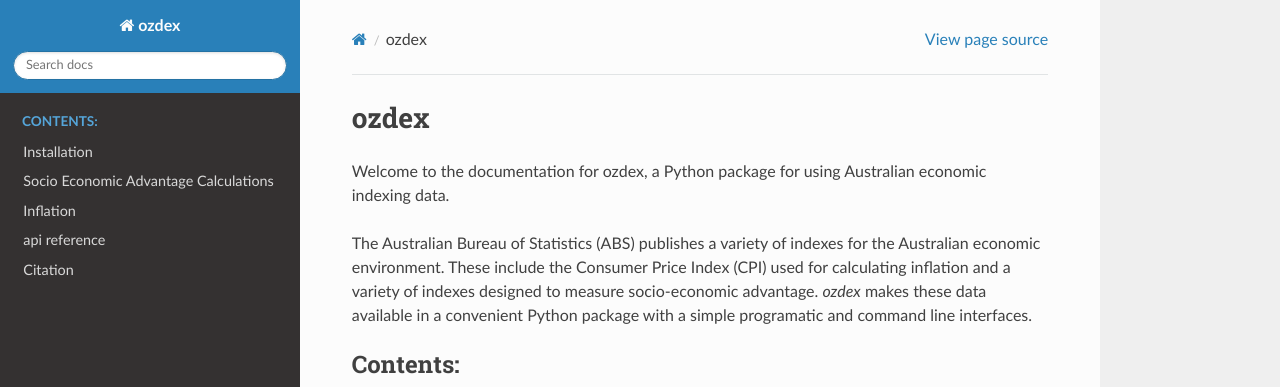
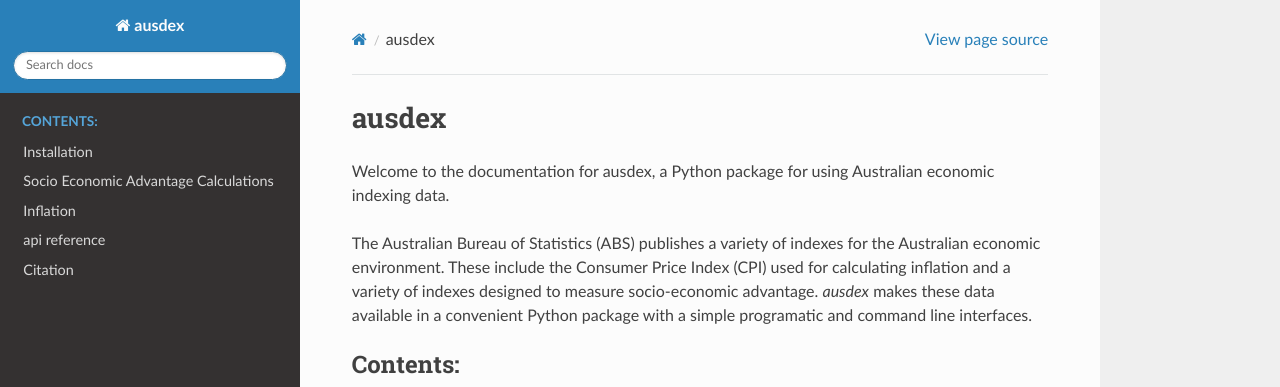
Before and after one commit to rbturnbull/ausdex, a Sphinx documentation site: the page built from docs/index.rst, in a window 1280 px wide and 1142 px high. Shown: the top 387 px of the window. Built offline with Sphinx 7.4.7 and the Read the Docs theme 2.0.0, drawn with Linux system fonts in a browser that asks for light colours.

Commit message:
changing name in docs to ausdex

```diff
--- a/docs/conf.py
+++ b/docs/conf.py
@@ -17,7 +17,7 @@
 
 # -- Project information -----------------------------------------------------
 
-project = "ozdex"
+project = "ausdex"
 copyright = "2021, Robert Turnbull and Jonathan Garber"
 author = "Robert Turnbull and Jonathan Garber"
 
--- a/docs/index.rst
+++ b/docs/index.rst
@@ -1,17 +1,17 @@
-.. ozdex documentation master file, created by
+.. ausdex documentation master file, created by
    sphinx-quickstart on Mon Oct  4 11:44:45 2021.
    You can adapt this file completely to your liking, but it should at least
    contain the root `toctree` directive.
 
 
-ozdex
+ausdex
 ======================================================================
 
-Welcome to the documentation for ozdex, a Python package for using Australian economic indexing data.
+Welcome to the documentation for ausdex, a Python package for using Australian economic indexing data.
 
 The Australian Bureau of Statistics (ABS) publishes a variety of indexes for the Australian
 economic environment. These include the Consumer Price Index (CPI) used for calculating inflation
-and a variety of indexes designed to measure socio-economic advantage. `ozdex` makes these data
+and a variety of indexes designed to measure socio-economic advantage. `ausdex` makes these data
 available in a convenient Python package with a simple programatic and command line interfaces.
 
 
```
Also changed, not shown: docs/citation.md (+1 -1 lines), paper.md (+3 -3 lines).
